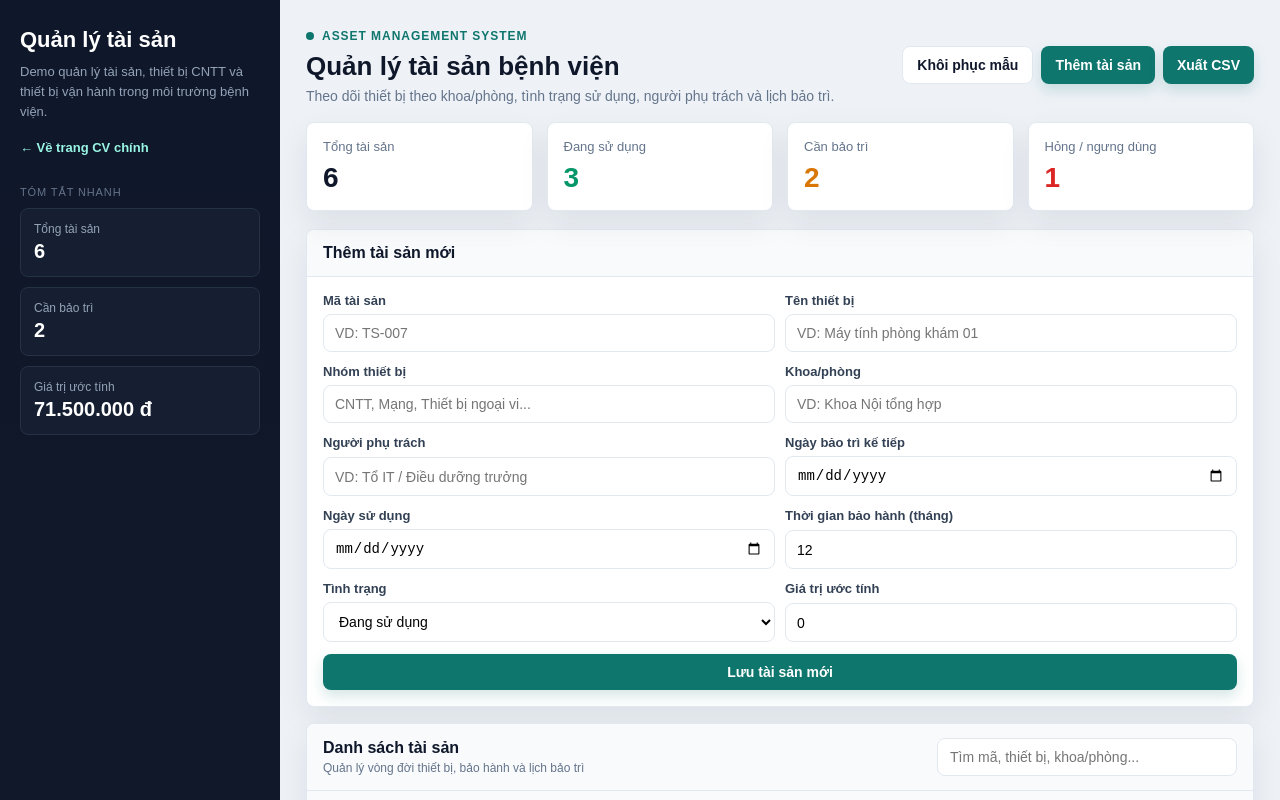
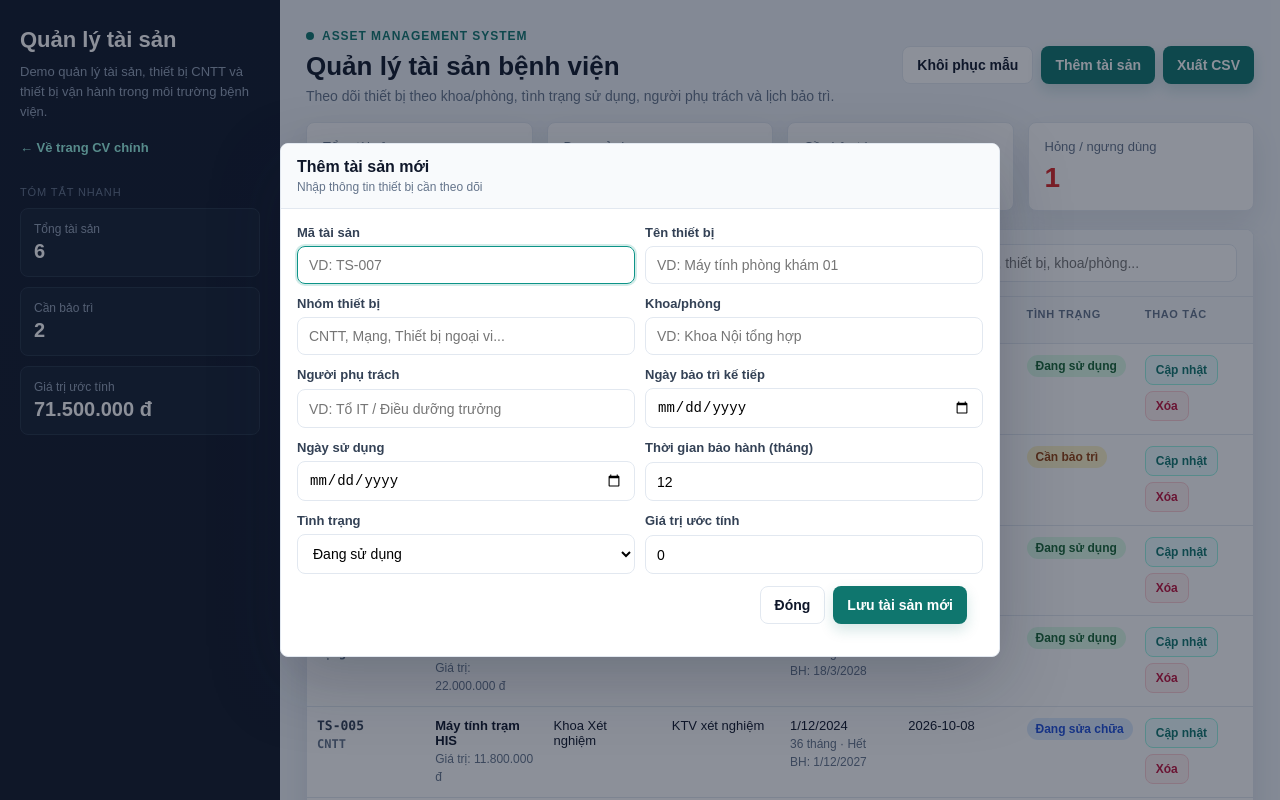
Before and after one commit to minhhien20091993/hoangminhhien-cv, a plain HTML site: page quan-ly-tai-san/index.html in a window 1280 px wide. Both pictures are taken after a click on the button "Thêm tài sản". Shown: the top 800 px of the page. Drawn offline with Linux system fonts and the light colour scheme.

Commit message:
Move add asset form into modal

```diff
--- a/quan-ly-tai-san/index.html
+++ b/quan-ly-tai-san/index.html
@@ -79,8 +79,31 @@
         <div class="card danger"><span>Hỏng / ngưng dùng</span><strong id="brokenAssets">0</strong></div>
       </section>
 
-      <div class="panel" id="addPanel" style="display:none;margin-bottom:16px;">
-        <div class="panel-head"><h3>Thêm tài sản mới</h3></div>
+      <section class="workspace">
+        <div class="panel">
+          <div class="panel-head">
+            <div><h3>Danh sách tài sản</h3><p>Quản lý vòng đời thiết bị, bảo hành và lịch bảo trì</p></div>
+            <input class="search" id="searchInput" placeholder="Tìm mã, thiết bị, khoa/phòng...">
+          </div>
+          <div class="table-wrap">
+            <table>
+              <thead>
+                <tr>
+                  <th>Mã tài sản</th><th>Thiết bị</th><th>Khoa/phòng</th><th>Người phụ trách</th><th>Bảo hành</th><th>Bảo trì kế tiếp</th><th>Tình trạng</th><th>Thao tác</th>
+                </tr>
+              </thead>
+              <tbody id="assetRows"></tbody>
+            </table>
+          </div>
+        </div>
+
+      </section>
+    </main>
+  </div>
+
+  <div class="modal" id="addPanel">
+    <div class="modal-card">
+      <div class="panel-head"><div><h3>Thêm tài sản mới</h3><p>Nhập thông tin thiết bị cần theo dõi</p></div></div>
       <form id="addAssetForm">
         <div class="form-row">
           <label>Mã tài sản<input id="newCode" placeholder="VD: TS-007" required></label>
@@ -107,30 +130,12 @@
           </select></label>
           <label>Giá trị ước tính<input id="newValue" type="number" min="0" value="0"></label>
         </div>
+        <div class="modal-actions">
+          <button type="button" class="secondary" id="closeAddBtn">Đóng</button>
           <button type="submit">Lưu tài sản mới</button>
+        </div>
       </form>
     </div>
-
-      <section class="workspace">
-        <div class="panel">
-          <div class="panel-head">
-            <div><h3>Danh sách tài sản</h3><p>Quản lý vòng đời thiết bị, bảo hành và lịch bảo trì</p></div>
-            <input class="search" id="searchInput" placeholder="Tìm mã, thiết bị, khoa/phòng...">
-          </div>
-          <div class="table-wrap">
-            <table>
-              <thead>
-                <tr>
-                  <th>Mã tài sản</th><th>Thiết bị</th><th>Khoa/phòng</th><th>Người phụ trách</th><th>Bảo hành</th><th>Bảo trì kế tiếp</th><th>Tình trạng</th><th>Thao tác</th>
-                </tr>
-              </thead>
-              <tbody id="assetRows"></tbody>
-            </table>
-          </div>
-        </div>
-
-      </section>
-    </main>
   </div>
 
   <div class="modal" id="updatePanel">
@@ -260,6 +265,7 @@
     }
     document.getElementById('searchInput').addEventListener('input',render);
     document.getElementById('assetSelect').addEventListener('change',syncSelectedAsset);
+    document.getElementById('closeAddBtn').addEventListener('click',()=>document.getElementById('addPanel').style.display='none');
     document.getElementById('closeUpdateBtn').addEventListener('click',()=>document.getElementById('updatePanel').style.display='none');
     document.getElementById('cancelDeleteBtn').addEventListener('click',()=>document.getElementById('deletePanel').style.display='none');
     document.getElementById('confirmDeleteBtn').addEventListener('click',confirmDeleteAsset);
@@ -271,8 +277,8 @@
       if(btn.dataset.action==='delete')deleteAsset(btn.dataset.code);
     });
     document.getElementById('addToggleBtn').addEventListener('click',()=>{
-      const panel=document.getElementById('addPanel');
-      panel.style.display=panel.style.display==='none'?'block':'none';
+      document.getElementById('addPanel').style.display='flex';
+      document.getElementById('newCode').focus();
     });
     document.getElementById('addAssetForm').addEventListener('submit',e=>{
       e.preventDefault();
@@ -298,6 +304,7 @@
       e.target.reset();
       document.getElementById('newValue').value=0;
       document.getElementById('newWarrantyMonths').value=12;
+      document.getElementById('addPanel').style.display='none';
       saveState();render();
     });
     document.getElementById('assetForm').addEventListener('submit',e=>{
```
Lines whose indentation alone changed are shown as unchanged.
